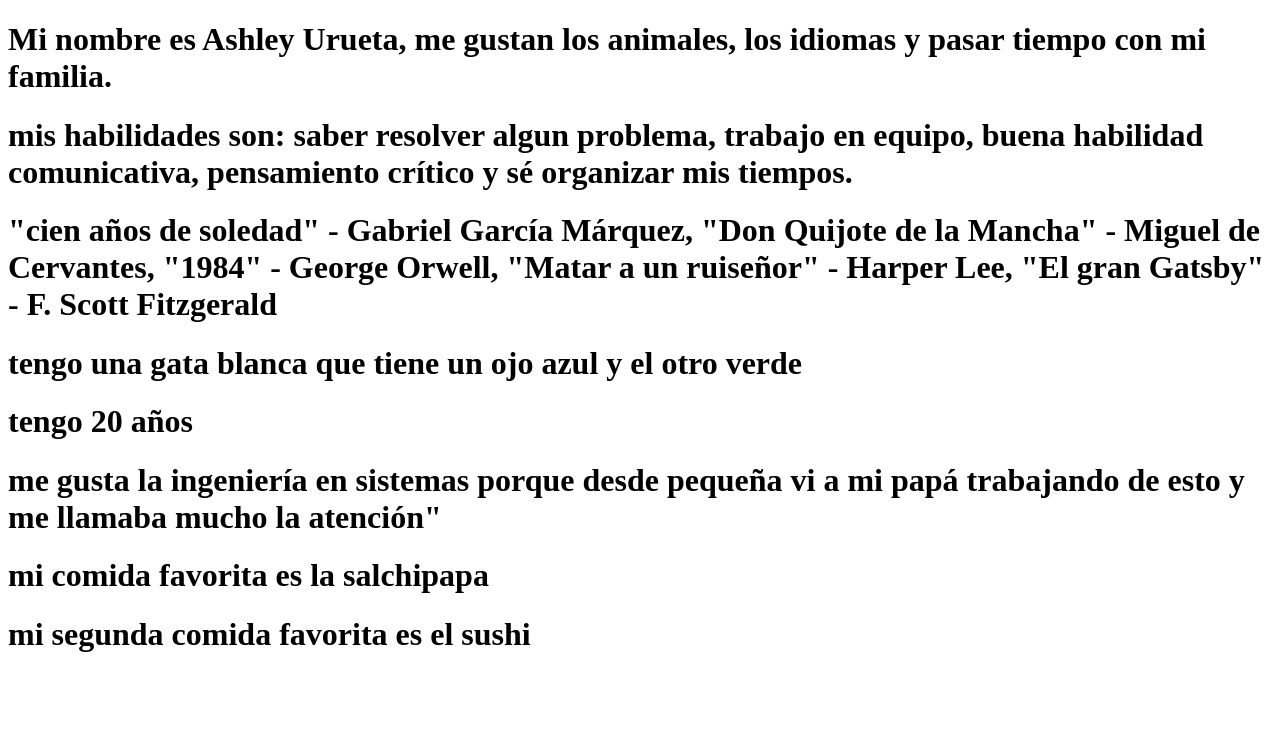
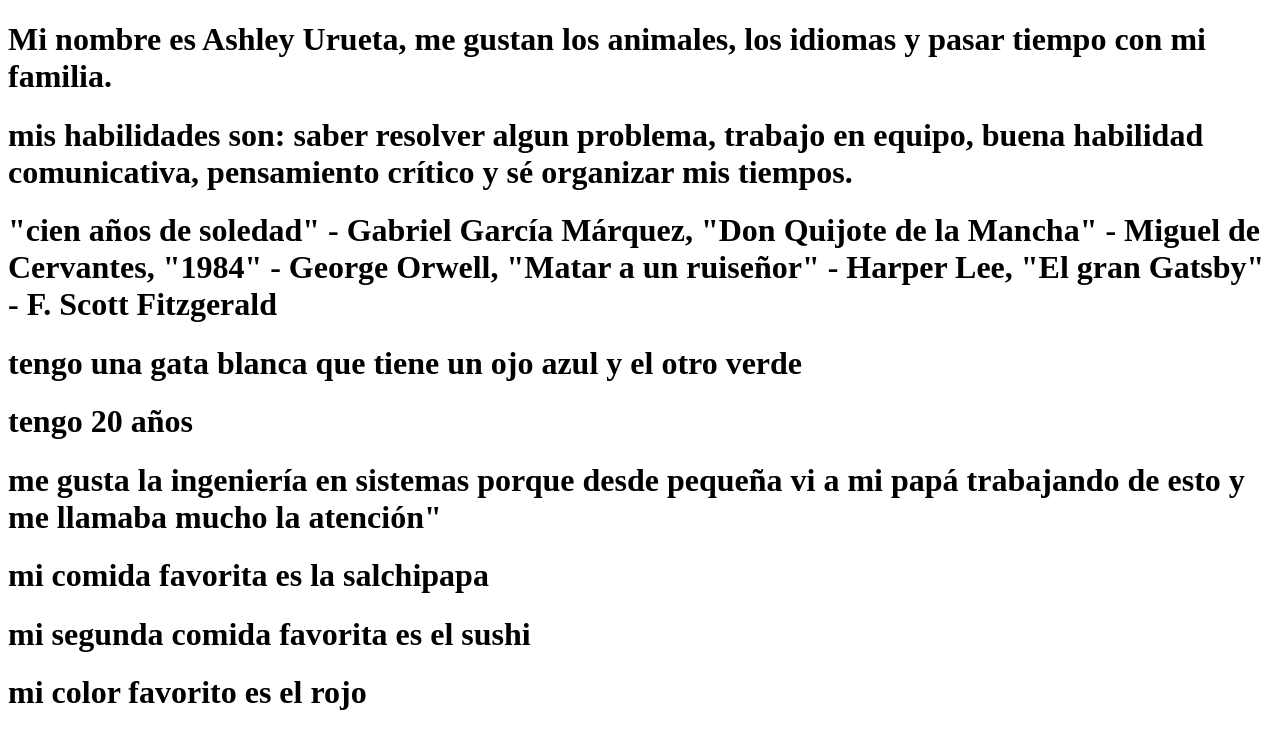
Before and after one commit to ashlem07/portafolio-personal, a plain HTML site: page index.html in a window 1280 px wide. Drawn offline with Linux system fonts and the light colour scheme.

Commit message:
my colors

```diff
--- a/index.html
+++ b/index.html
@@ -14,5 +14,6 @@
     <h1>me gusta la ingeniería en sistemas porque desde pequeña vi a mi papá trabajando de esto y me llamaba mucho la atención"</h1>
     <h1>mi comida favorita es la salchipapa</h1>
     <h1>mi segunda comida favorita es el sushi</h1>
+    <h1>mi color favorito es el rojo</h1>
 </body>
 </html>
```
